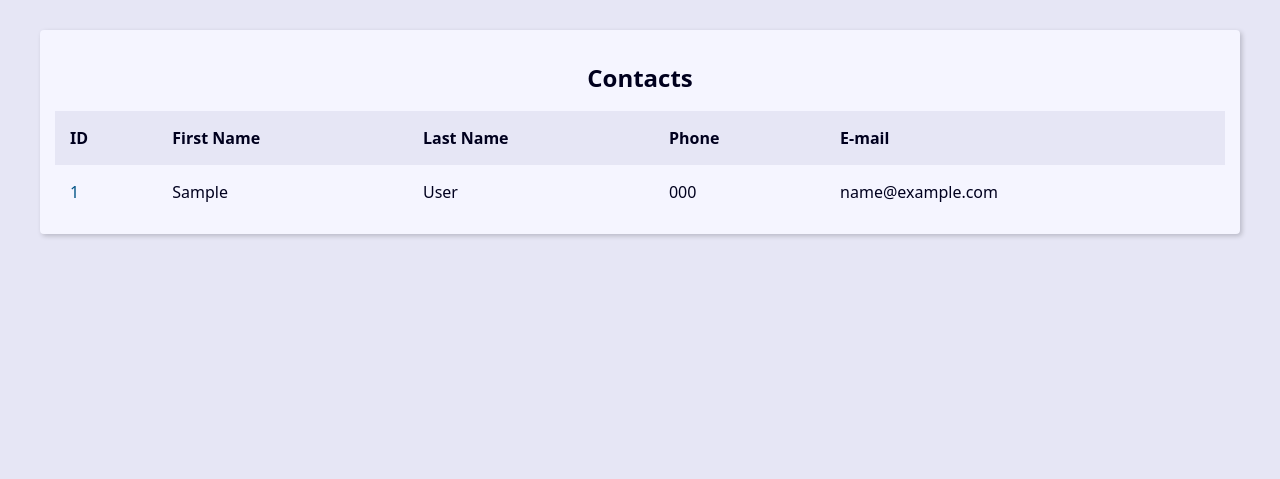
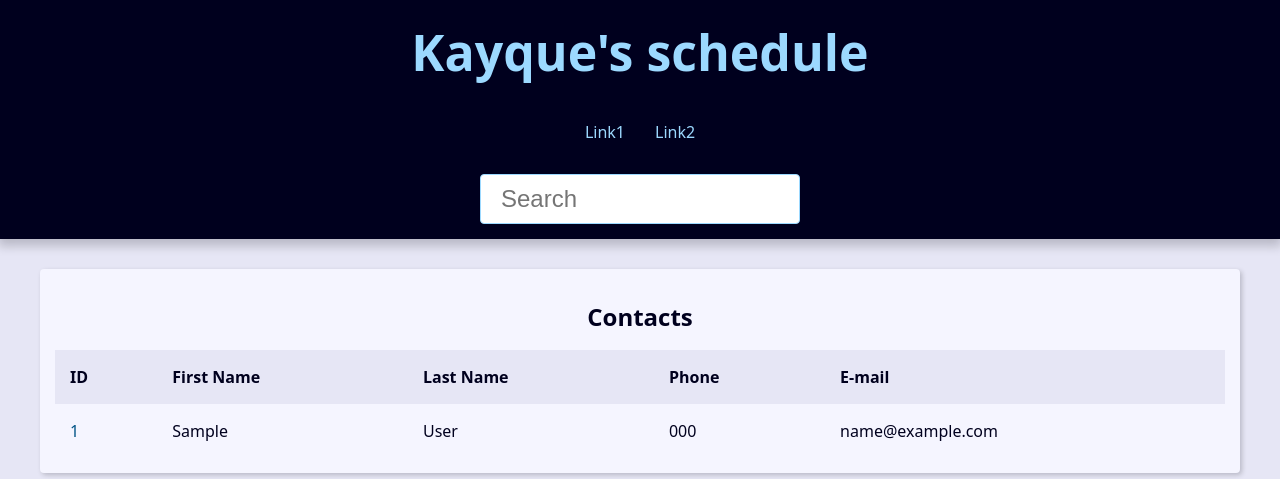
Before and after one commit to KayqueLopes99/Django-no-Python---Projetos, a Django app: template Project_Agenda/contact/templates/contact/index.html in a window 1280 px wide. Shown: the top 479 px of the page. Run offline with Django 5.2, Linux system fonts and the light colour scheme; tables that the repository leaves empty hold one stand-in row (values such as "Sample post"); the template is opened without the code that fills it: values that come from a table or form of the project are taken from there, most other values are stand-ins (such as "Sample title", 1, 10 or a date in 2020).

Commit message:
feat: add contact detail view and update index template; include header partial for navigation

```diff
--- a/Project_Agenda/contact/templates/contact/index.html
+++ b/Project_Agenda/contact/templates/contact/index.html
@@ -21,7 +21,7 @@
         {% for contact in contacts %}
             <tr class="table-row">
               <td class="table-cel">
-                <a class="table-link" href="#">
+                <a class="table-link" href="{% url 'contact:contact' contact.id %}">
                   {{contact.id}}
                 </a>
               </td>
--- a/Project_Agenda/contact/urls.py
+++ b/Project_Agenda/contact/urls.py
@@ -3,5 +3,7 @@ from contact import views
 app_name = 'contact'
 
 urlpatterns = [
+    path('<int:contact_id>/', views.contact, name='contact'),
     path('', views.index, name='index'),
+
 ]
--- a/Project_Agenda/templates/global/base.html
+++ b/Project_Agenda/templates/global/base.html
@@ -1,13 +1,15 @@
 {% load static %}<!DOCTYPE html>
-<html lang="en">
+<html lang="pt-br">
 <head>
   <meta charset="UTF-8">
   <meta http-equiv="X-UA-Compatible" content="IE=edge">
   <meta name="viewport" content="width=device-width, initial-scale=1.0">
-  <title>Document</title>
+  <title>{{site_title}}Schedule</title>
   <link rel="stylesheet" href="{% static 'global/css/style.css' %}">
 </head>
 <body>
+  {% include 'global/partials/header.html' %}
+
   <main class="content">
     {% block content %}{% endblock content %}
   </main>
--- /dev/null
+++ b/Project_Agenda/templates/global/partials/header.html
@@ -0,0 +1,30 @@
+  <header class="header">
+    <h1 class="header-heading">
+      <a href="{% url 'contact:index' %}" class="header-link">
+       Kayque's schedule
+
+      </a>
+    </h1>
+
+    <nav class="menu">
+      <ul class="menu-list">
+        <li class="menu-item">
+          <a href="" class="menu-link">
+            Link1
+          </a>
+        </li>
+
+        <li class="menu-item">
+          <a href="" class="menu-link">
+            Link2
+          </a>
+        </li>
+      </ul>
+    </nav>
+
+    <div class="search">
+      <form action="" method="get">
+        <input type="text" class="search-input" placeholder="Search" id="search" name="q">
+      </form>
+    </div>
+  </header>
```
Also changed, not shown: Project_Agenda/contact/templates/contact/contact.html (added, +16 -0 lines), Project_Agenda/contact/views/contact_views.py (+22 -1 lines).
